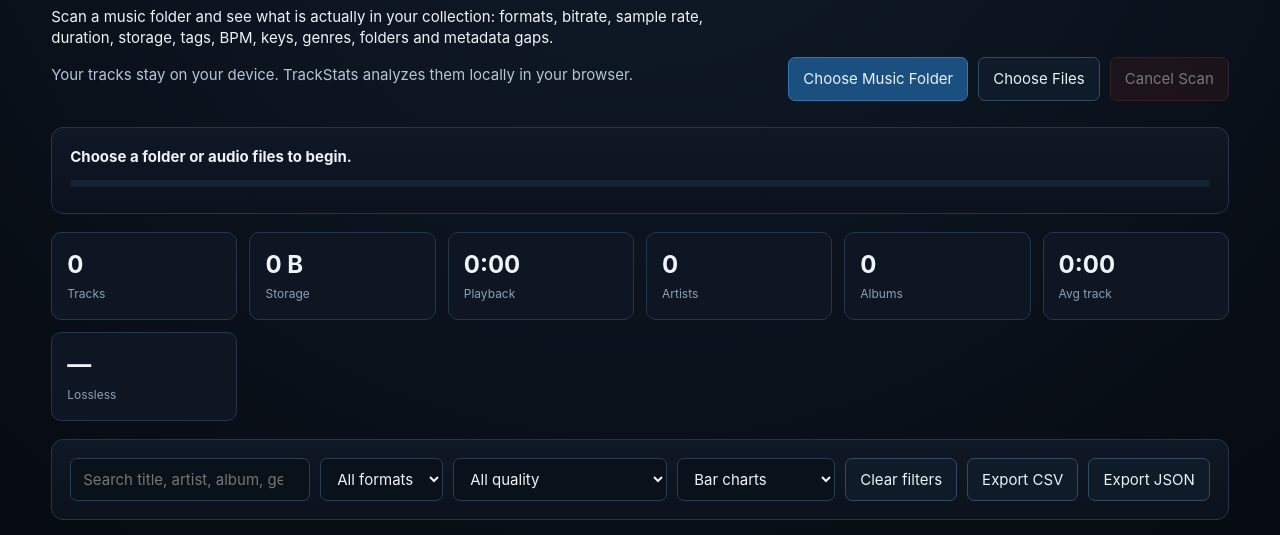
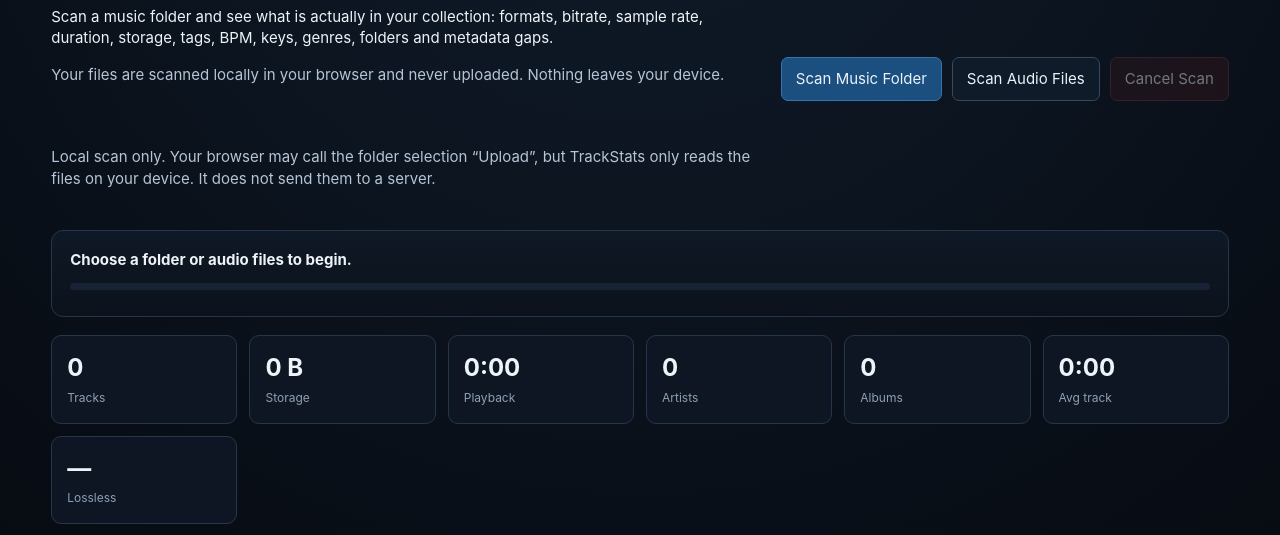
Before and after one commit to djshellshoxxx/trackstats, a plain HTML site: page index.html in a window 1280 px wide. Shown: the part 234-769 px from the top of the page. Drawn offline with Linux system fonts and the light colour scheme.

Commit message:
Clarify local scanning and browser folder-picker upload wording

```diff
--- a/index.html
+++ b/index.html
@@ -17,9 +17,9 @@
 </header>
 <main>
   <section class="hero">
-    <div><p class="eyebrow">LOCAL MUSIC LIBRARY ANALYTICS</p><h1>TrackStats</h1><p>Scan a music folder and see what is actually in your collection: formats, bitrate, sample rate, duration, storage, tags, BPM, keys, genres, folders and metadata gaps.</p><p class="privacy">Your tracks stay on your device. TrackStats analyzes them locally in your browser.</p></div>
-    <div class="actions"><label class="button primary">Choose Music Folder<input id="folder" type="file" webkitdirectory multiple hidden></label><label class="button">Choose Files<input id="files" type="file" accept="audio/*,.flac,.aiff,.aif,.ogg,.opus,.m4a" multiple hidden></label><button id="cancel" class="button danger" disabled>Cancel Scan</button></div>
-  </section>
+    <div><p class="eyebrow">LOCAL MUSIC LIBRARY ANALYTICS</p><h1>TrackStats</h1><p>Scan a music folder and see what is actually in your collection: formats, bitrate, sample rate, duration, storage, tags, BPM, keys, genres, folders and metadata gaps.</p><p class="privacy">Your files are scanned locally in your browser and never uploaded. Nothing leaves your device.</p></div>
+    <div class="actions"><label class="button primary">Scan Music Folder<input aria-describedby="scanPrivacy" id="folder" type="file" webkitdirectory multiple hidden></label><label class="button">Scan Audio Files<input aria-describedby="scanPrivacy" id="files" type="file" accept="audio/*,.flac,.aiff,.aif,.ogg,.opus,.m4a" multiple hidden></label><button id="cancel" class="button danger" disabled>Cancel Scan</button></div>
+  <p id="scanPrivacy" class="privacy">Local scan only. Your browser may call the folder selection “Upload”, but TrackStats only reads the files on your device. It does not send them to a server.</p></section>
 
   <section id="scanBox" class="panel status-panel"><div class="status-row"><strong id="status">Choose a folder or audio files to begin.</strong><span id="progressText"></span></div><div class="progress"><span id="progressBar"></span></div><div id="warnings" class="warnings"></div></section>
   <section id="overview" class="stats-grid"></section>
```
